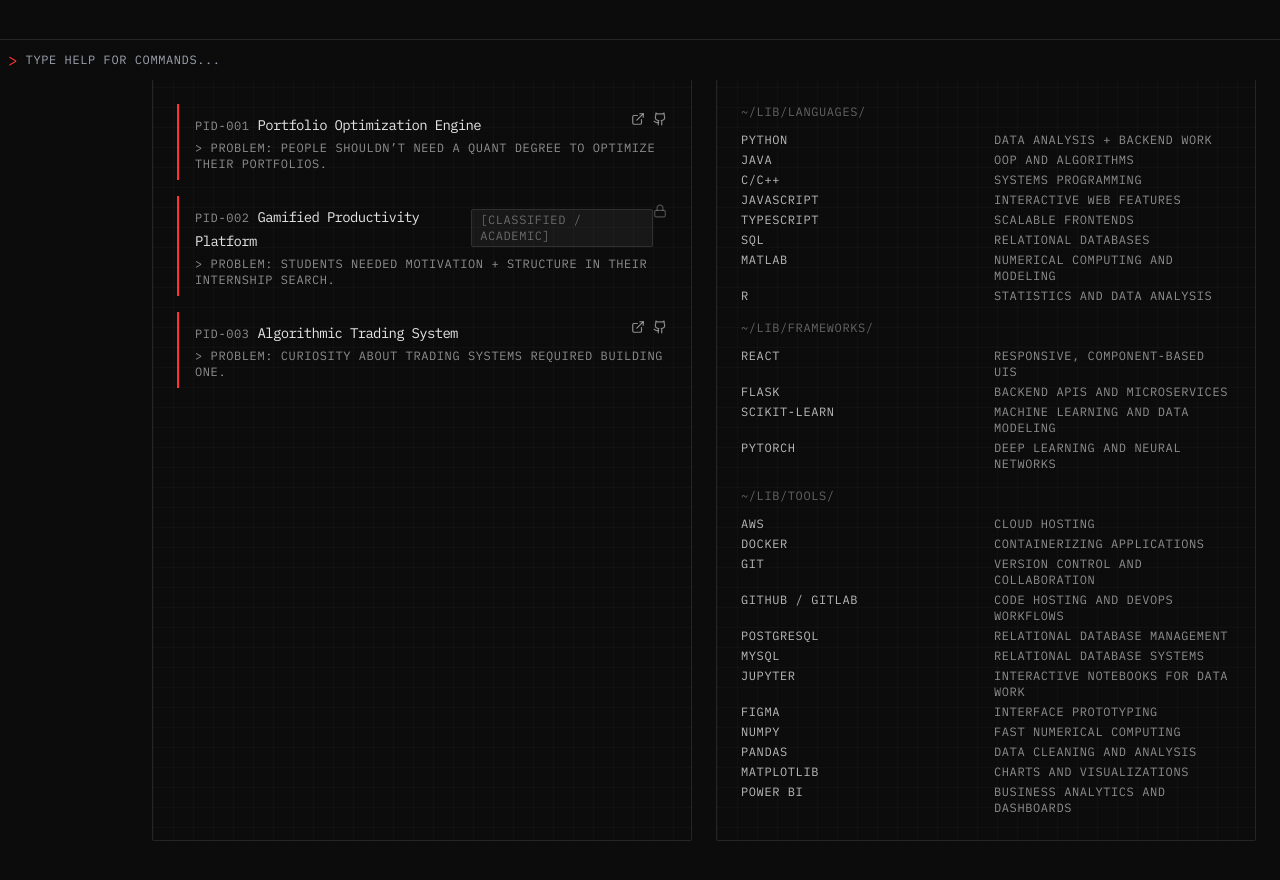
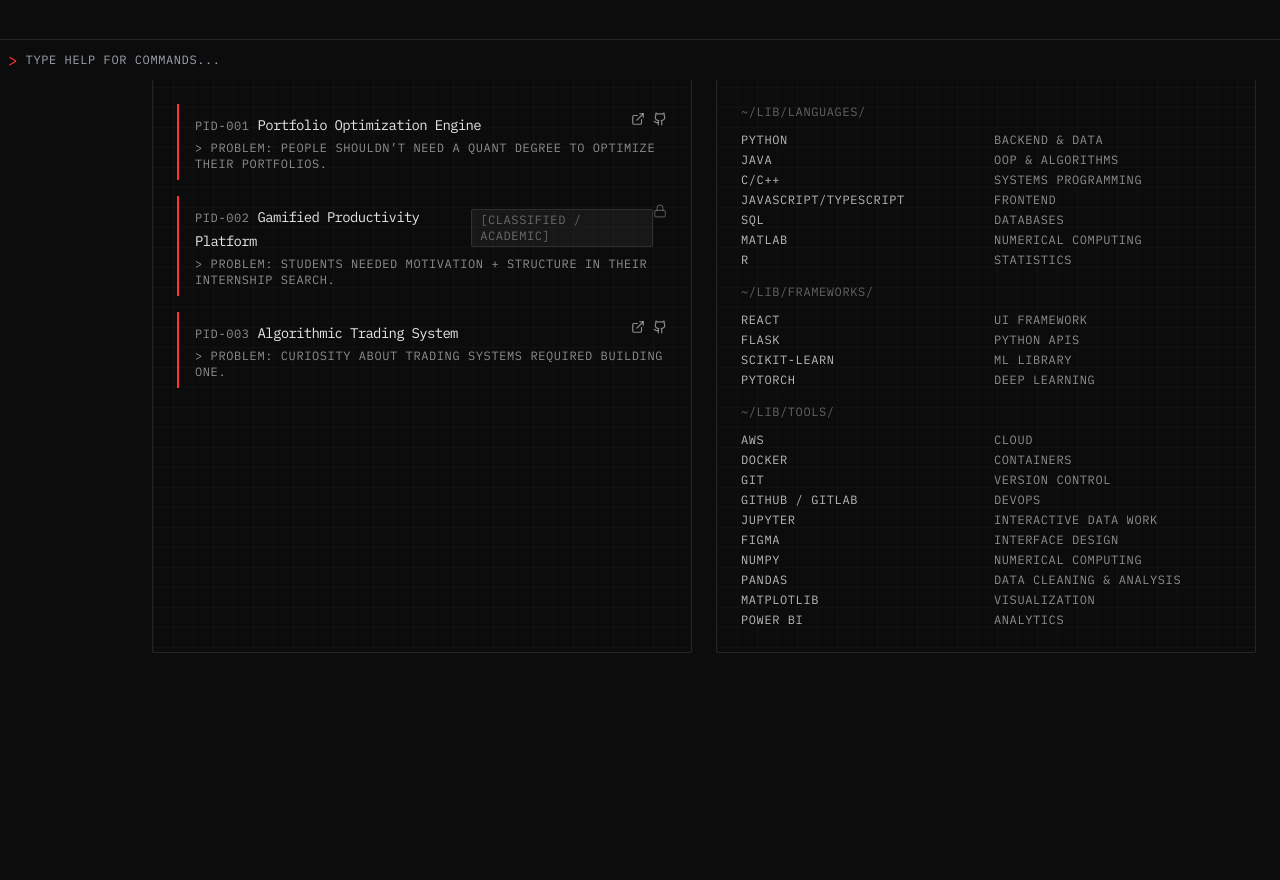
Before and after one commit to bwang257/bwang257.github.io, a React (Vite) app: page / in a window 1280 px wide. Shown: the part 720-1600 px from the top of the page. Built offline with nearby package versions, Linux system fonts and the light colour scheme.

Commit message:
Refactor skills display and skill context for readability

```diff
--- a/src/App.jsx
+++ b/src/App.jsx
@@ -444,37 +444,33 @@ const RunningServicesWindow = () => {
 const InstalledPackagesWindow = () => {
   const skillCategories = {
     "~/lib/languages/": [
-      { name: "Python", context: "Data analysis + Backend work" },
-      { name: "Java", context: "OOP and algorithms" },
+      { name: "Python", context: "Backend & data" },
+      { name: "Java", context: "OOP & algorithms" },
       { name: "C/C++", context: "Systems programming" },
-      { name: "JavaScript", context: "Interactive web features" },
-      { name: "TypeScript", context: "Scalable frontends" },
-      { name: "SQL", context: "Relational databases" },
-      { name: "MATLAB", context: "Numerical computing and modeling" },
-      { name: "R", context: "Statistics and data analysis" }
-    ]
-    ,
+      { name: "JavaScript/TypeScript", context: "Frontend" },
+      { name: "SQL", context: "Databases" },
+      { name: "MATLAB", context: "Numerical computing" },
+      { name: "R", context: "Statistics" }
+    ],
 
     "~/lib/frameworks/": [
-      { name: "React", context: "Responsive, component-based UIs" },
-      { name: "Flask", context: "Backend APIs and microservices" },
-      { name: "scikit-learn", context: "Machine learning and data modeling" },
-      { name: "PyTorch", context: "Deep learning and neural networks" }
+      { name: "React", context: "UI framework" },
+      { name: "Flask", context: "Python APIs" },
+      { name: "scikit-learn", context: "ML library" },
+      { name: "PyTorch", context: "Deep learning" }
     ],
 
     "~/lib/tools/": [
-      { name: "AWS", context: "Cloud hosting" },
-      { name: "Docker", context: "Containerizing applications" },
-      { name: "Git", context: "Version control and collaboration" },
-      { name: "GitHub / GitLab", context: "Code hosting and DevOps workflows" },
-      { name: "PostgreSQL", context: "Relational database management" },
-      { name: "MySQL", context: "Relational database systems" },
-      { name: "Jupyter", context: "Interactive notebooks for data work" },
-      { name: "Figma", context: "Interface prototyping" },
-      { name: "NumPy", context: "Fast numerical computing" },
-      { name: "Pandas", context: "Data cleaning and analysis" },
-      { name: "Matplotlib", context: "Charts and visualizations" },
-      { name: "Power BI", context: "Business analytics and dashboards" }
+      { name: "AWS", context: "Cloud" },
+      { name: "Docker", context: "Containers" },
+      { name: "Git", context: "Version control" },
+      { name: "GitHub / GitLab", context: "DevOps" },
+      { name: "Jupyter", context: "Interactive data work" },
+      { name: "Figma", context: "Interface design" },
+      { name: "NumPy", context: "Numerical computing" },
+      { name: "Pandas", context: "Data cleaning & analysis" },
+      { name: "Matplotlib", context: "Visualization" },
+      { name: "Power BI", context: "Analytics" }
     ]
   };
 
@@ -589,7 +585,15 @@ const Console = () => {
       case "horizon":
       case "ps":
       case "processes":
-        output = `> Active Processes:\n> PID 4312  portfolio_optimization_engine  RUNNING\n> PID 2241  systems_programming_study      RUNNING\n> PID 5530  os_coursework                  RUNNING\n> PID 8722  quant_finance_research         RUNNING`;
+        const padLength = 37;
+        const processes = [
+          { pid: 4312, name: "aws_technical_essentials_course", status: "RUNNING" },
+          { pid: 2241, name: "systems_personal_project", status: "RUNNING" },
+          { pid: 5530, name: "wpi_coursework", status: "ON_BREAK" }
+        ];
+        output = "> Active Processes:\n" + processes.map(p =>
+          `> PID ${p.pid}  ${p.name.padEnd(padLength)}${p.status}`
+        ).join("\n");
         break;
       case "resume":
       case "cv":
```
